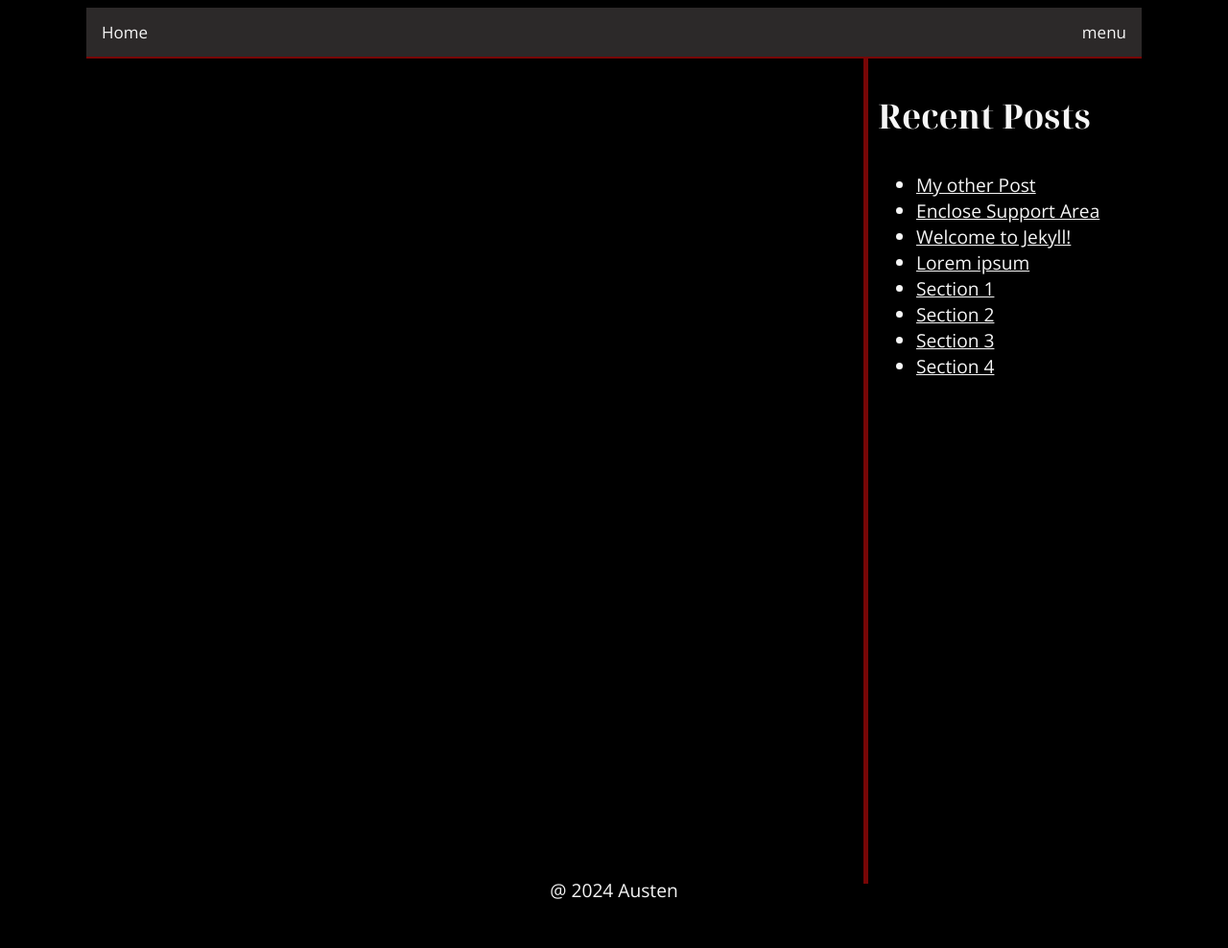
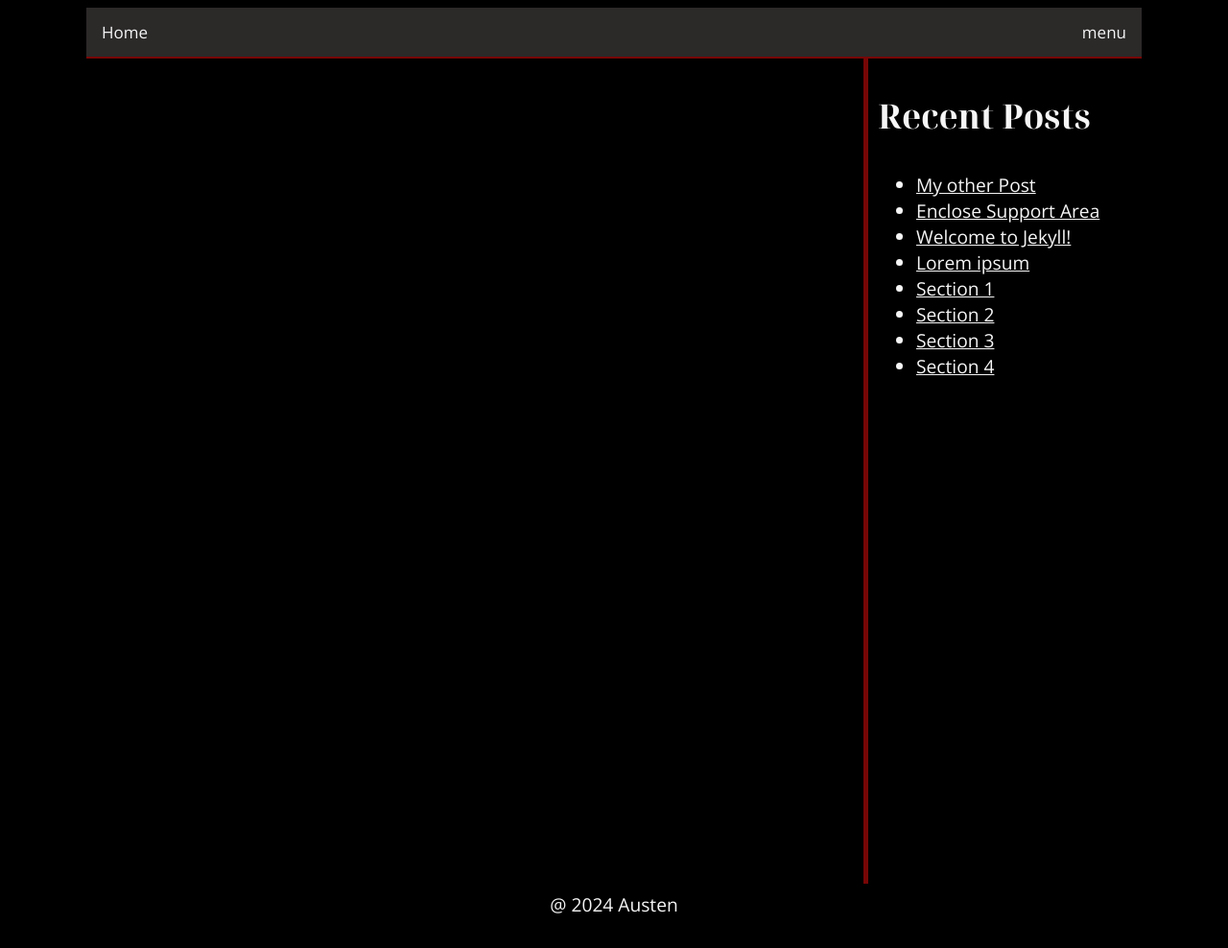
Before and after one commit to AustenMeier/AustenMeier.github., a Jekyll site: the page built from index.markdown, in a window 1280 px wide. Shown: the whole page at 96% size. Built offline with Jekyll 4.4.1, drawn with Linux system fonts in a browser that asks for light colours.

Commit message:
Update post.html

```diff
--- a/_layouts/post.html
+++ b/_layouts/post.html
@@ -28,7 +28,7 @@ main{
    width: 70%;
    height: 100%;
    overflow:auto;
-   margin-bottom: 20px
+   margin-bottom: 35px
 }
 aside{
     float: right;
```
